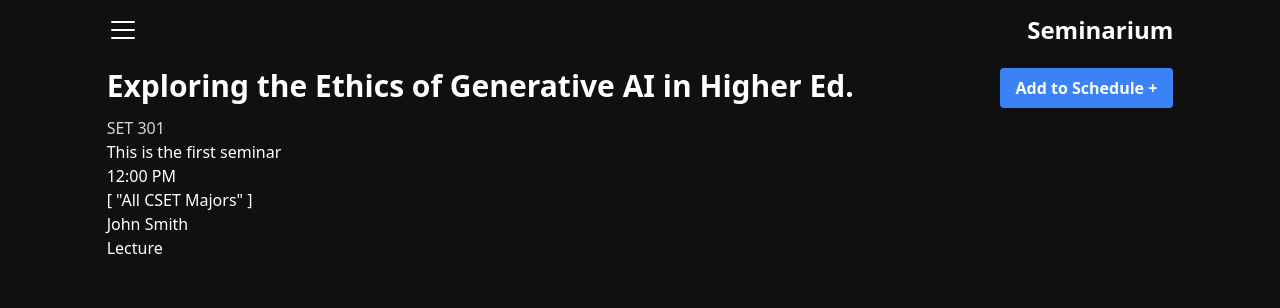
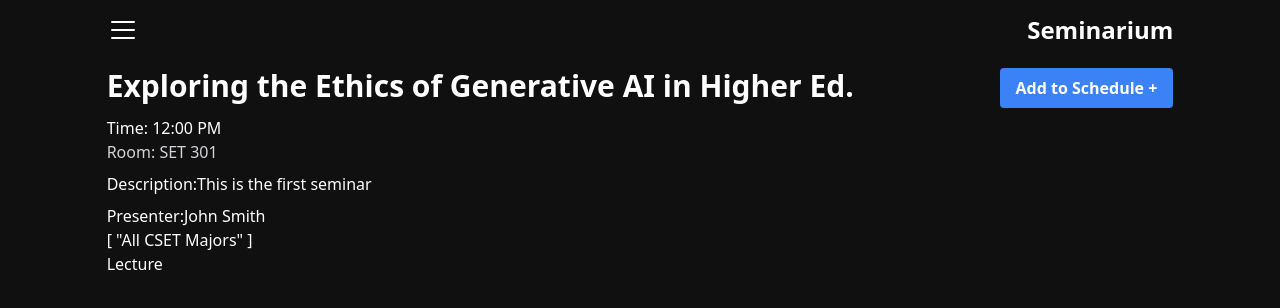
Before and after one commit to VanceyA/Seminarium, a Vue app in the folder client/: page /seminars/1 in a window 1280 px wide. Shown: the top 308 px of the page. Built offline with nearby package versions, Linux system fonts and the light colour scheme.

Commit message:
Fixing up detail page for seminars

```diff
--- a/client/src/components/AddToScheduleButton.vue
+++ b/client/src/components/AddToScheduleButton.vue
@@ -1,8 +1,8 @@
 <template>
-    <button class="hidden sm:block bg-blue-500 hover:bg-blue-700 text-white font-bold py-2 px-4 rounded">
+    <button class="hidden md:block bg-blue-500 hover:bg-blue-700 text-white font-bold py-2 px-4 rounded">
         Add to Schedule +
     </button>
-    <button class="block sm:hidden bg-blue-500 hover:bg-blue-700 text-white font-bold py-2 px-4 ml-4 rounded">
+    <button class="block md:hidden bg-blue-500 hover:bg-blue-700 text-white font-bold py-2 px-4 ml-4 rounded">
         Add +
     </button>
 </template>
--- a/client/src/components/Schedule.vue
+++ b/client/src/components/Schedule.vue
@@ -22,7 +22,7 @@ const seminars = ref([
         description: "This is the first seminar",
         time: "12:00 PM",
         fields: ["All CSET Majors"],
-        presenter: "John Smith",
+        presenter: ["John Smith"],
         room: "SET 301",
         type: "Lecture"
     },
@@ -32,7 +32,7 @@ const seminars = ref([
         description: "This is the third seminar",
         time: "12:00 PM",
         fields: ["Computer Science"],
-        presenter: "Bob Johnson",
+        presenter: ["Bob Johnson"],
         room: "SET 422",
         type: "Panel"
     }
--- a/client/src/components/SeminarDetail.vue
+++ b/client/src/components/SeminarDetail.vue
@@ -7,18 +7,19 @@
         </div>
 
         <div class="flex flex-col w-5/6">
-            <p class="text-md text-zinc-300 text-nowrap">{{ seminar.room }}</p>
-            <p>{{ seminar.description }}</p>
-            <p>{{ seminar.time }}</p>
+            <p>Time: {{ seminar.time }}</p>
+            <p class="text-md text-zinc-300 text-nowrap">Room: {{ seminar.room }}</p>
+            <p class="text-md text-wrap pt-2">Description:{{ seminar.description }}</p>
+            <p class="text-md text-wrap pt-2"><template v-if="seminar.presenters.length > 1">Presenters:</template><template v-else>Presenter:</template>{{ presenterList }}</p>
             <p>{{ seminar.fields }}</p>
-            <p>{{ seminar.presenter }}</p>
+
             <p>{{ seminar.type }}</p>
         </div>
     </div>
 </template>
 
 <script setup>
-import { ref } from 'vue';
+import { ref, computed } from 'vue';
 import { useRoute } from 'vue-router';
 import AddToScheduleButton from './AddToScheduleButton.vue';
 
@@ -32,9 +33,13 @@ const testSeminar = ref({
     description: "This is the first seminar",
     time: "12:00 PM",
     fields: ["All CSET Majors"],
-    presenter: "John Smith",
+    presenters: ["John Smith"],
     room: "SET 301",
     type: "Lecture"
+});
+
+const presenterList = computed(() => {
+    return testSeminar.value.presenters.join(", ");
 });
 
 
--- a/client/src/components/SeminarsList.vue
+++ b/client/src/components/SeminarsList.vue
@@ -22,7 +22,7 @@ const seminars = ref([
         description: "This is the first seminar",
         time: "12:00 PM",
         fields: ["All CSET Majors"],
-        presenter: "John Smith",
+        presenters: ["John Smith"],
         room: "SET 301",
         type: "Lecture"
     },
@@ -32,7 +32,7 @@ const seminars = ref([
         description: "This is the second seminar",
         time: "11:00 AM",
         fields: ["Computer Science"],
-        presenter: "Jane Doe",
+        presenters: ["Jane Doe"],
         room: "SET 420",
         type: "Lecture"
     },
@@ -42,7 +42,7 @@ const seminars = ref([
         description: "This is the third seminar",
         time: "12:00 PM",
         fields: ["Computer Science"],
-        presenter: "Bob Johnson",
+        presenters: ["Bob Johnson"],
         room: "SET 422",
         type: "Panel"
     }
```
Also changed, not shown: 1 other file (tests, documents, lock files or other folders).
